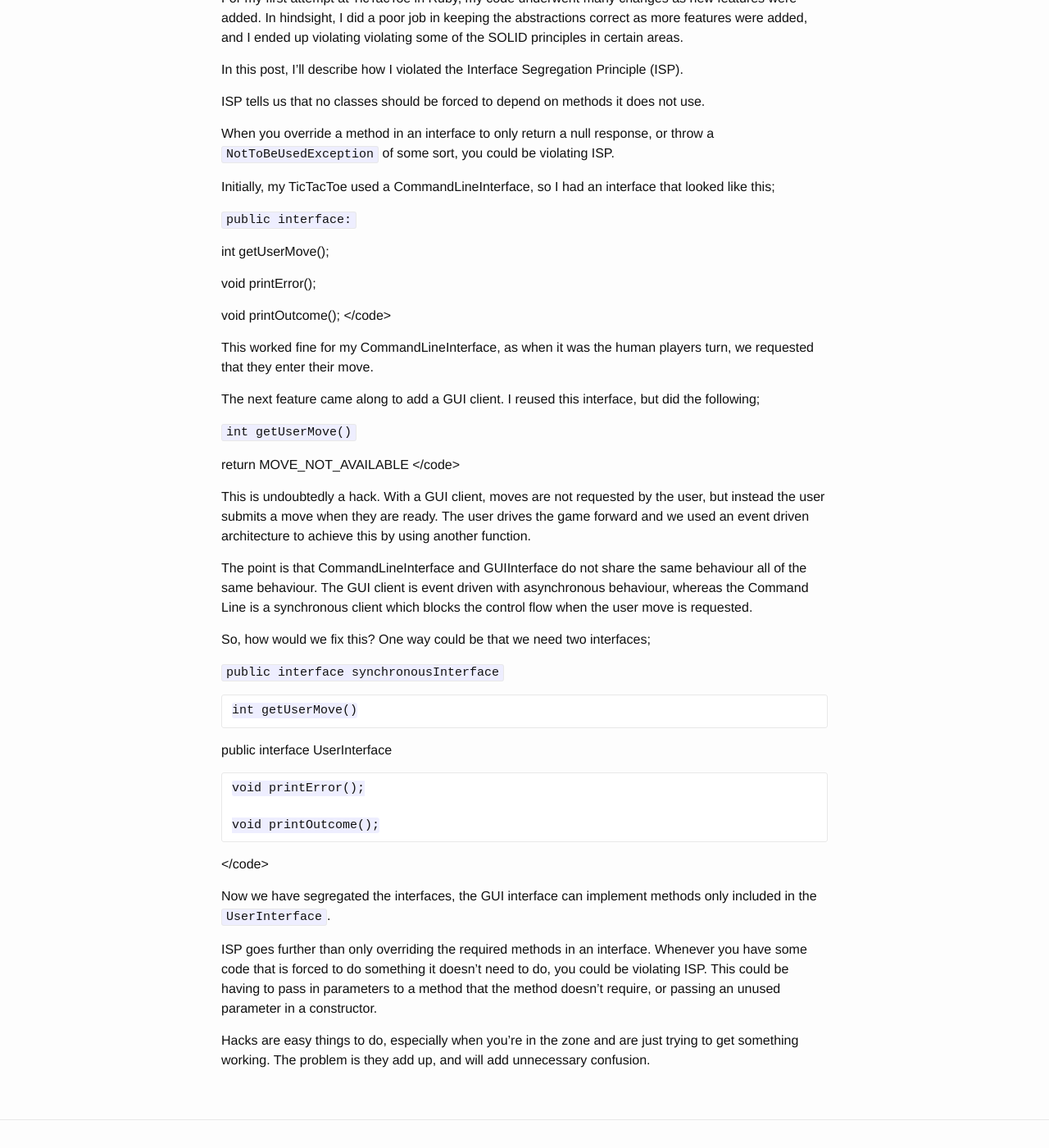
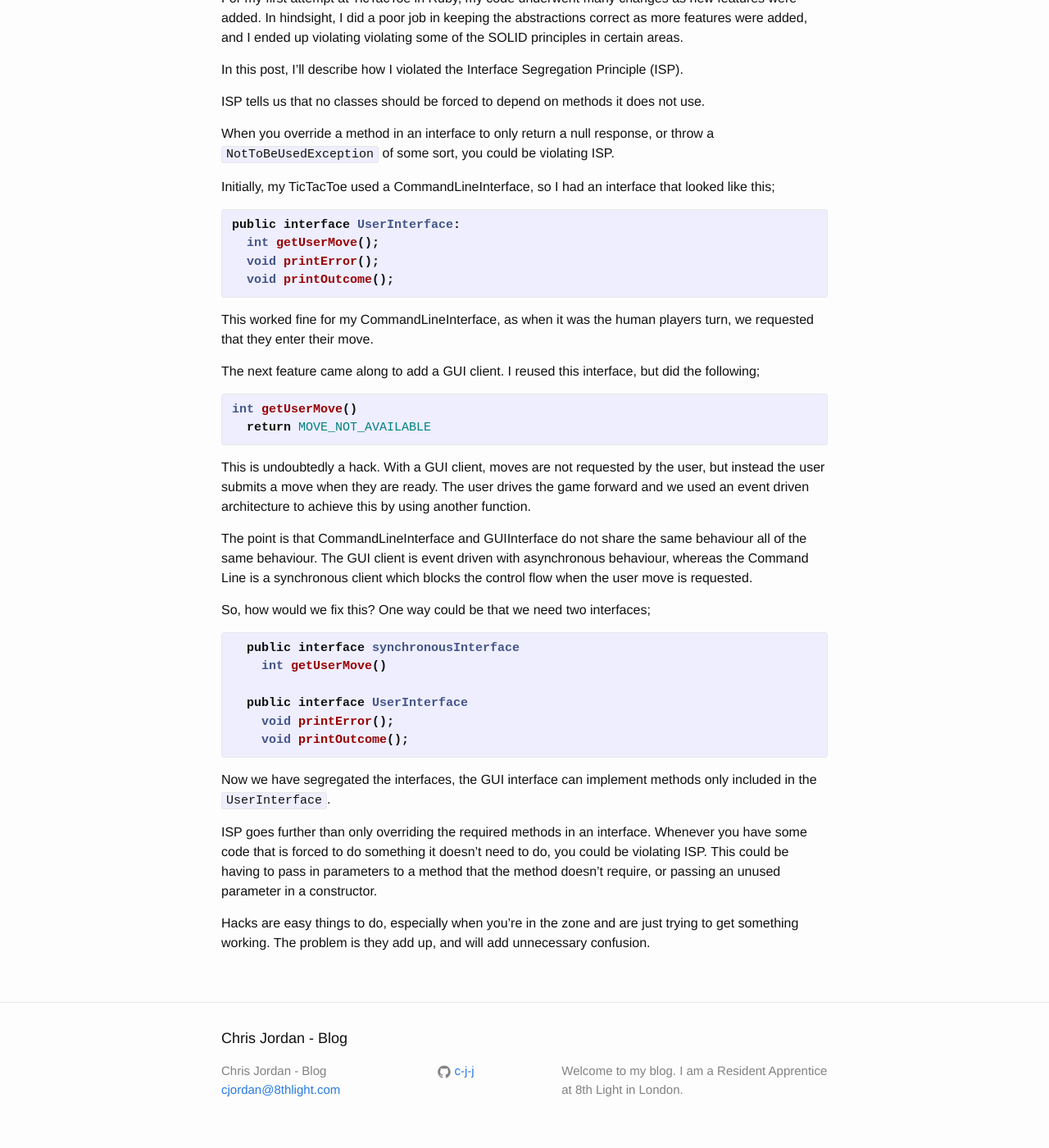
Before and after one commit to c-j-j/c-j-j.github.io, a Jekyll site: the page built from _posts/2015-03-16-isp-violation.md, in a window 1280 px wide and 1400 px high, scrolled down 382 px. Shown: the whole window at 82% size. Built offline with Jekyll 4.4.1, drawn with Linux system fonts in a browser that asks for light colours.

Commit message:
modified

```diff
--- a/_posts/2015-03-16-isp-violation.md
+++ b/_posts/2015-03-16-isp-violation.md
@@ -18,25 +18,21 @@ When you override a method in an interface to only return a null response, or th
 
 Initially, my TicTacToe used a CommandLineInterface, so I had an interface that looked like this;
 
-<code>
-public interface:
-
+{% highlight java %}
+public interface UserInterface:
   int getUserMove();
-
   void printError();
-
   void printOutcome();
-</code>
+{% endhighlight %}
 
 This worked fine for my CommandLineInterface, as when it was the human players turn, we requested that they enter their move.
 
 The next feature came along to add a GUI client. I reused this interface, but did the following;
 
-<code>
+{% highlight java %}
 int getUserMove()
-
   return MOVE_NOT_AVAILABLE
-</code>
+{% endhighlight %}
 
 This is undoubtedly a hack. With a GUI client, moves are not requested by the user, but instead the user submits a move when they are ready. The user drives the game forward and we used an event driven architecture to achieve this by using another function.
 
@@ -44,18 +40,14 @@ The point is that CommandLineInterface and GUIInterface do not share the same be
 
 So, how would we fix this? One way could be that we need two interfaces;
 
-<code>
+{% highlight java %}
   public interface synchronousInterface
-
     int getUserMove()
 
   public interface UserInterface
-
     void printError();
-
     void printOutcome();
-
-</code>
+{% endhighlight %}
 
 Now we have segregated the interfaces, the GUI interface can implement methods only included in the <code>UserInterface</code>.
 
```
